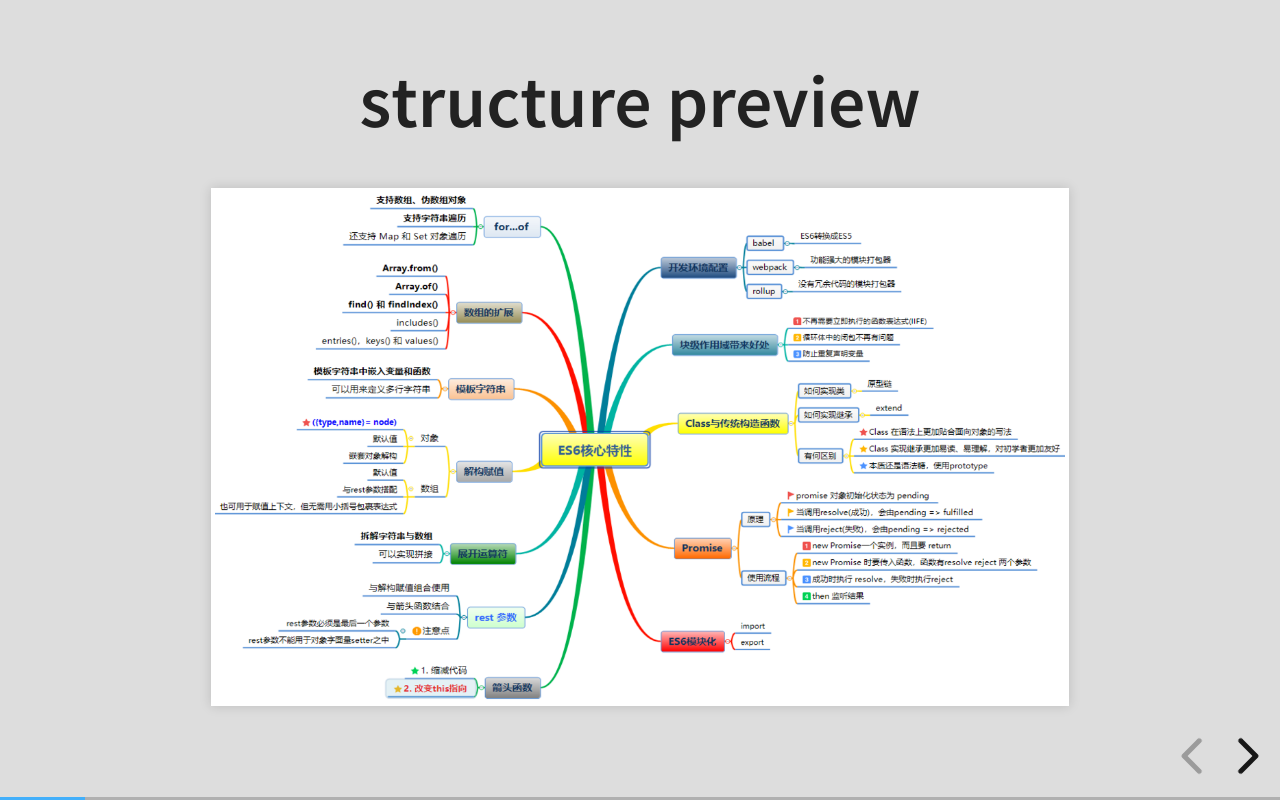
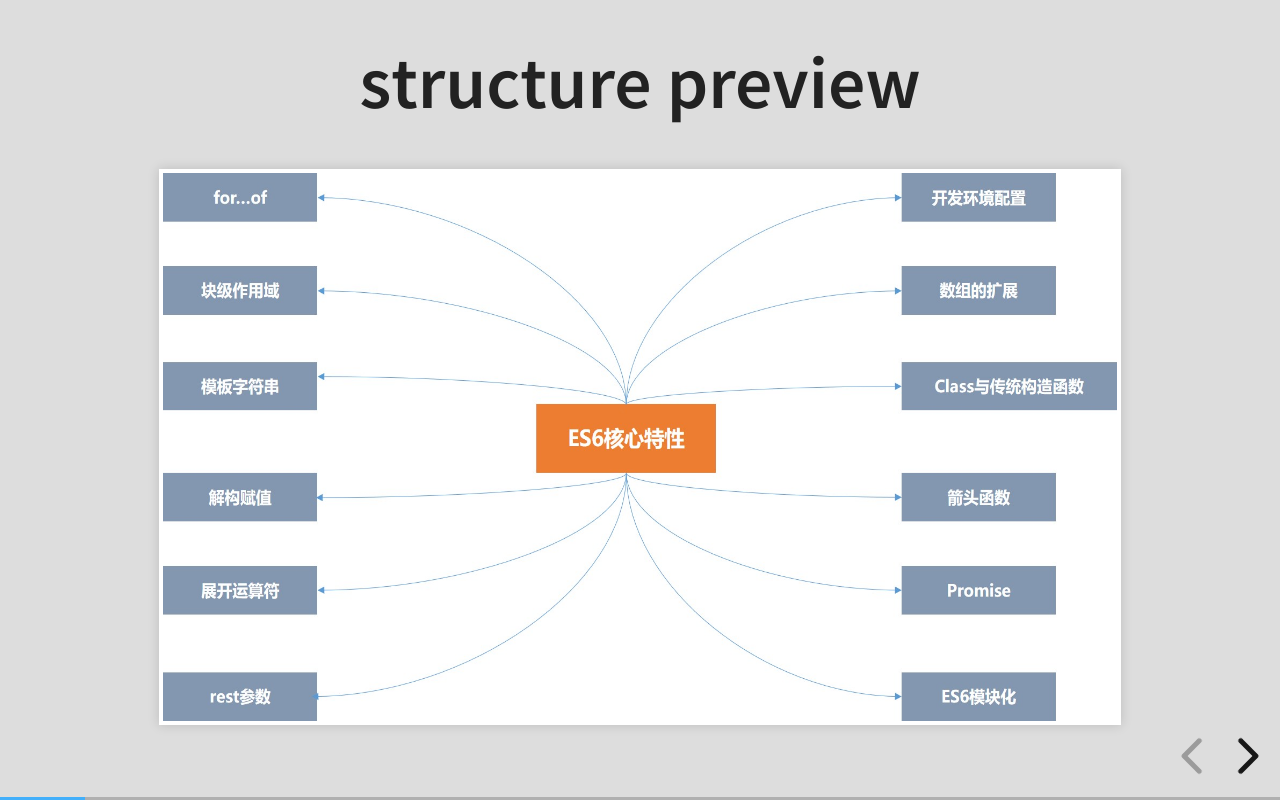
Before and after one commit to wulei7528/markdown-ppt, a website: page ppt/es6/index.html in a window 1280 px wide. Both pictures are taken after a click on the button "next slide". Drawn offline with Linux system fonts and the light colour scheme.

Commit message:
update struct image

```diff
--- a/ppt/es6/index.html
+++ b/ppt/es6/index.html
@@ -49,7 +49,7 @@
 				</section>
 				<section>
 					<h2>structure preview</h2>
-					<img width="774" height="465" data-src="structure.png">
+					<img width="870" height="500" data-src="core-feature.jpg">
 				</section>
 				<section data-markdown>
 					<script type="text/template">
```
Also changed, not shown: ppt/es6/core-feature.jpg (added).
